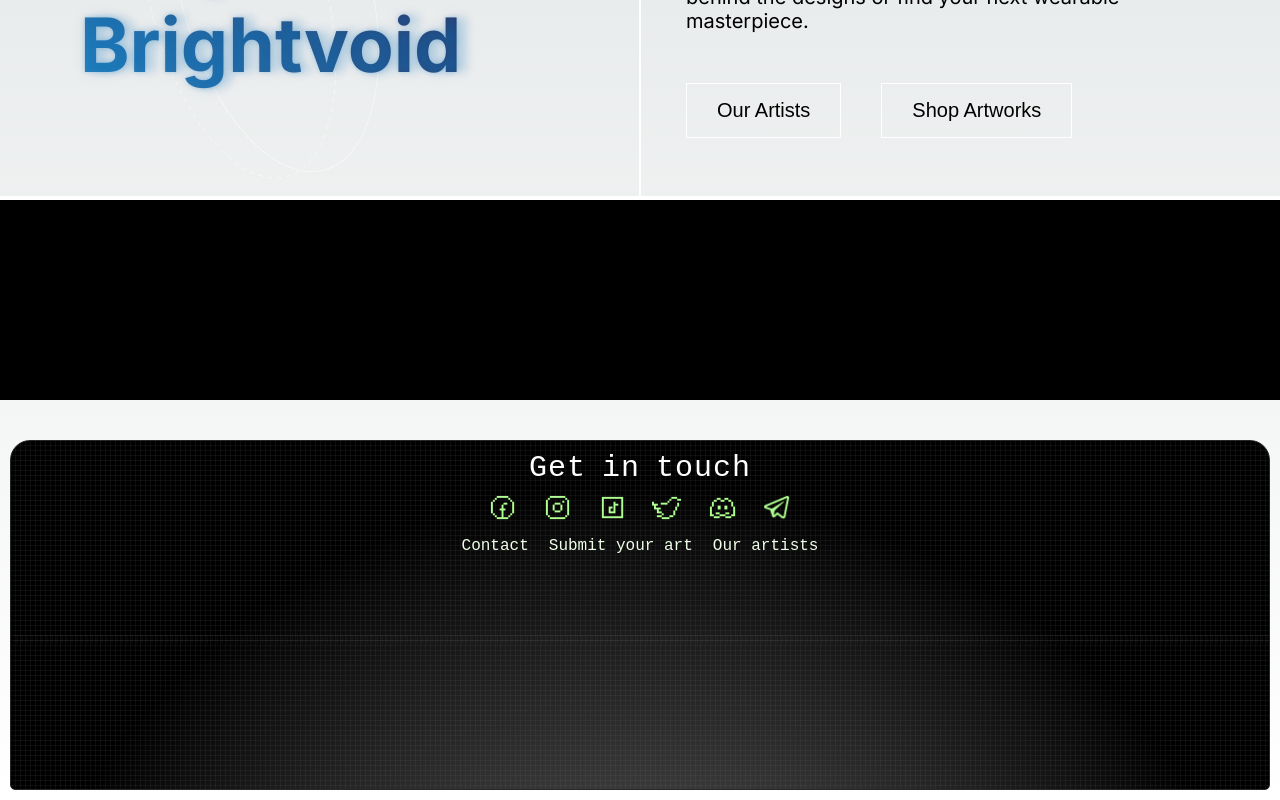
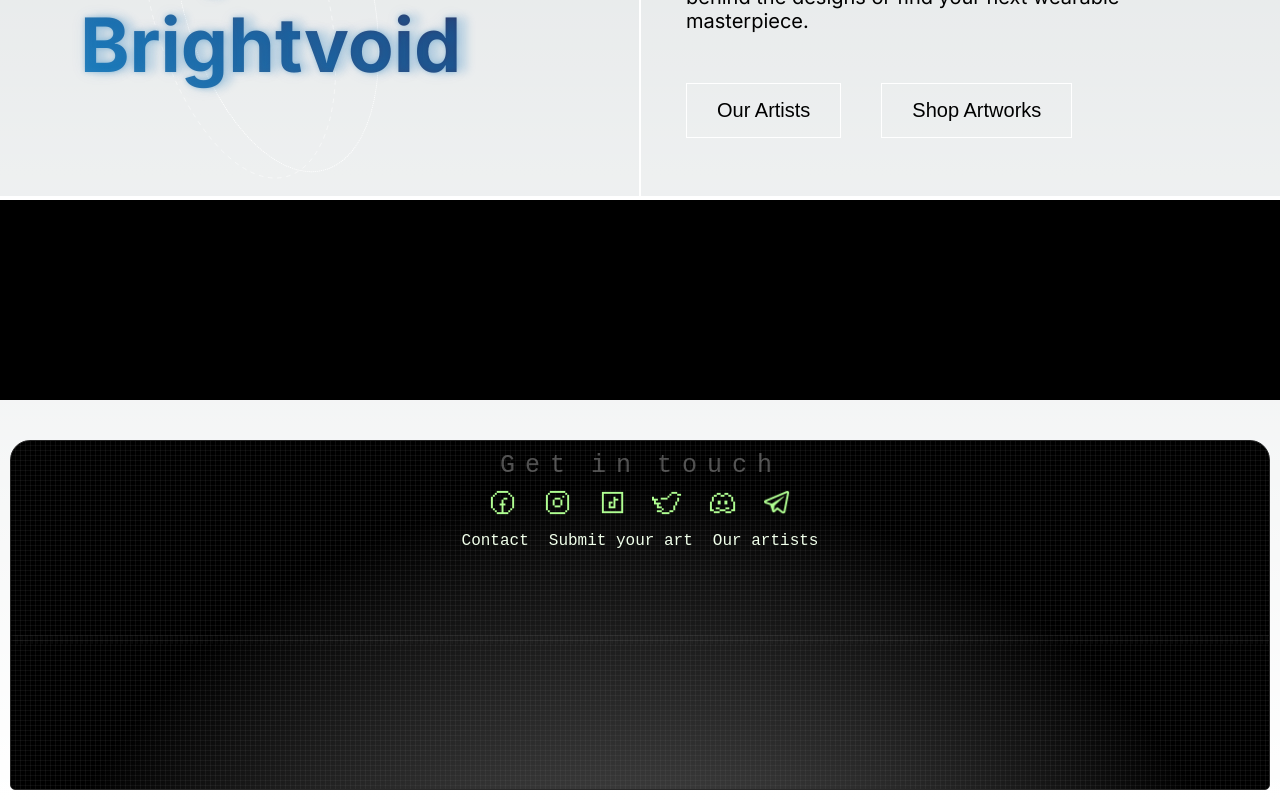
Before and after one commit to katelandcastelin/brightvoid-next-personal, a Next.js app: page / in a window 1280 px wide. Shown: the part 700-1500 px from the top of the page. Built offline with nearby package versions, Linux system fonts and the light colour scheme.

Commit message:
feat/glitch-text-animation: added functionality for conditional rendering

```diff
--- a/app/components/Footer.jsx
+++ b/app/components/Footer.jsx
@@ -1,7 +1,6 @@
 'use client';
-import React, { useRef, useEffect } from 'react';
+import React, { useEffect, useState } from 'react';
 import styled, { keyframes, css } from 'styled-components';
-import GlitchingText from './GlitchingText';
 
 const Container = styled.div`
   height: 350px;
@@ -136,11 +135,12 @@ const AnimatedSpan = styled.span`
   animation: ${displayLetterKeyframes} 0.5s ease-in-out forwards;
   letter-spacing: 1px;
   ${props => generateSpanStyles(props.index)}
+  letter-spacing: 10px;
 `;
 
 const AnimatedTitle = styled.div`
   color: white;
-  font-size: 30px;
+  font-size: 25px;
   margin: 0;
   width: 100%;
   text-align: center;
@@ -148,8 +148,32 @@ const AnimatedTitle = styled.div`
   animation: ${textGlitchKeyframes} 3s ease-in-out infinite alternate;
 `;
 
+const Placeholder = styled.div`
+  height: 25px;
+  visibility: hidden;
+`;
+
 export default function Footer () {
   const text = "Get in touch";
+  const [showAnimation, setShowAnimation] = useState(false);
+  const [animationPlayed, setAnimationPlayed] = useState(false);
+
+  useEffect(() => {
+    const checkScroll = () => {
+      if (!animationPlayed && window.innerHeight + window.scrollY >= document.body.offsetHeight) {
+        setShowAnimation(true);
+        setAnimationPlayed(true);
+      }
+    };
+
+    checkScroll();
+
+    window.addEventListener('scroll', checkScroll);
+
+    return () => {
+      window.removeEventListener('scroll', checkScroll);
+    };
+  }, [animationPlayed]);
 
   const renderText = () => {
     return text.split("").map((char, index) => (
@@ -164,12 +188,13 @@ export default function Footer () {
       <Overlay />
       <GlitchOverlay />
       <div>
-        <AnimatedTitle>
-          {renderText()}
-        </AnimatedTitle>
-        {/* <div style={{textAlign: 'center', marginBottom: '10px', textTransform: 'uppercase'}}>
-          <p>Get in touch</p>
-        </div> */}
+        {showAnimation ? (
+          <AnimatedTitle>
+            {renderText()}
+          </AnimatedTitle>
+        ) : (
+          <Placeholder />
+        )}
         <SocialsLinks>
           <a href='' target='_blank'>
             <img src='/icons/facebook.png' />
```
